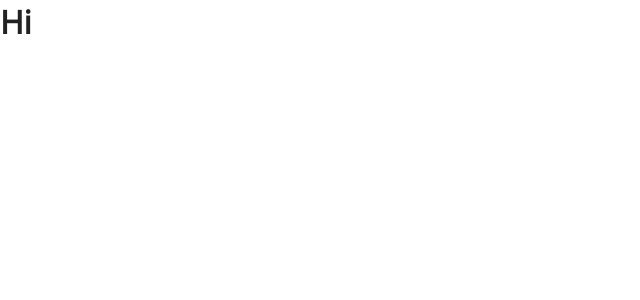
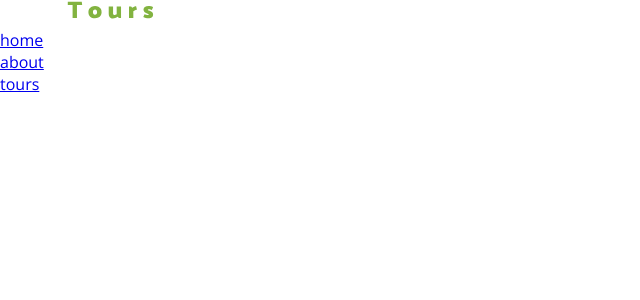
Before and after one commit to arunnayan/city-tours, a React (Create React App) app: page / in a window 1280 px wide. Shown: the top 300 px of the page, without its empty margins (0-640 px from the left). Built offline with nearby package versions, Linux system fonts and the light colour scheme.

Commit message:
Adding Navbar page

```diff
--- a/src/App.js
+++ b/src/App.js
@@ -1,8 +1,14 @@
-import React from "react";
+import React, { Component } from "react";
 import "./App.scss";
-
-function App() {
-  return <h1>Hi</h1>;
+import Navbar from "./components/Navbar/Navbar";
+class App extends Component {
+  render() {
+    return (
+      <React.Fragment>
+        <Navbar />
+      </React.Fragment>
+    );
+  }
 }
 
 export default App;
--- /dev/null
+++ b/src/components/Navbar/Navbar.js
@@ -0,0 +1,27 @@
+import React from "react";
+import logo from "../../logo.svg";
+
+export default function Navbar() {
+  return (
+    <nav className="navbar">
+      <img src={logo} alt="city tours company" />
+      <ul className="nav-links">
+        <li>
+          <a href="/" className="nav-link">
+            home
+          </a>
+        </li>
+        <li>
+          <a href="/" className="nav-link">
+            about
+          </a>
+        </li>
+        <li>
+          <a href="/" className="nav-link active">
+            tours
+          </a>
+        </li>
+      </ul>
+    </nav>
+  );
+}
```
Also changed, not shown: src/components/Navbar/navbar.scss (added), 1 other file (tests, documents, lock files or other folders).
